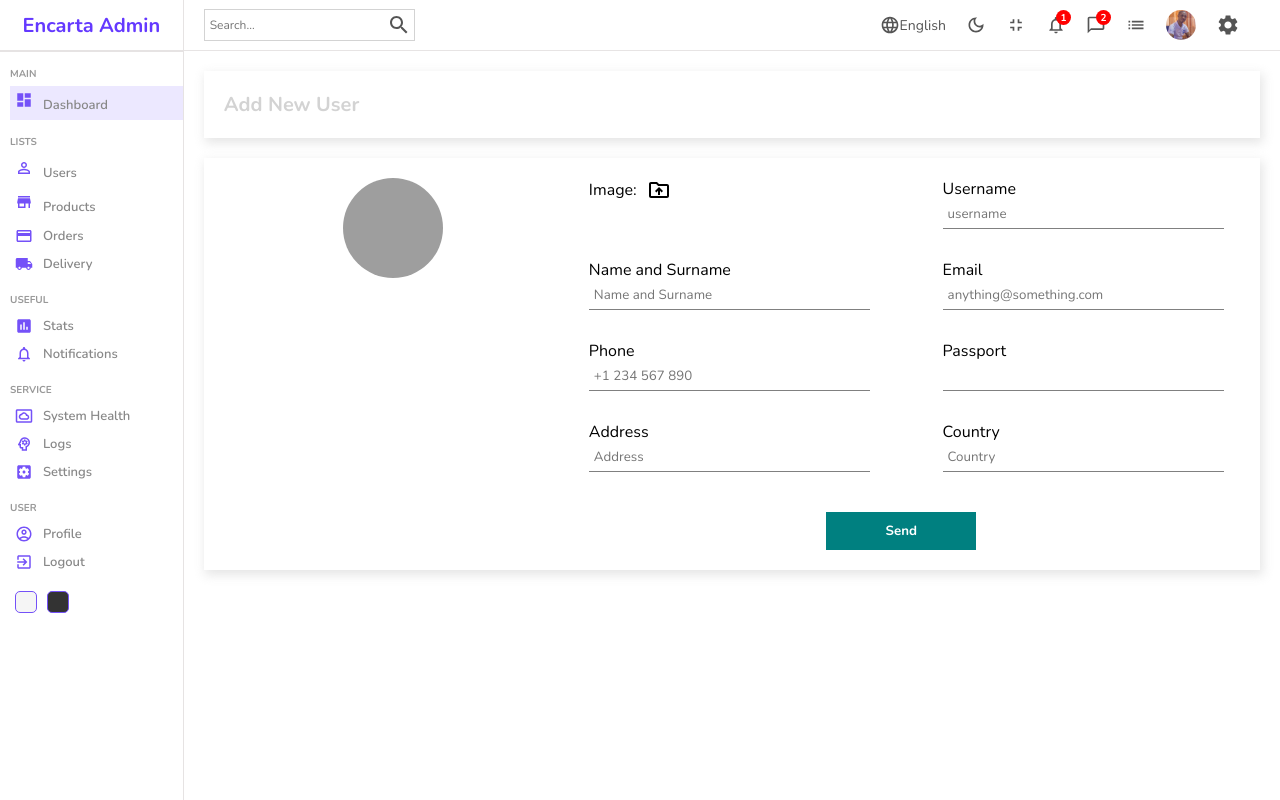
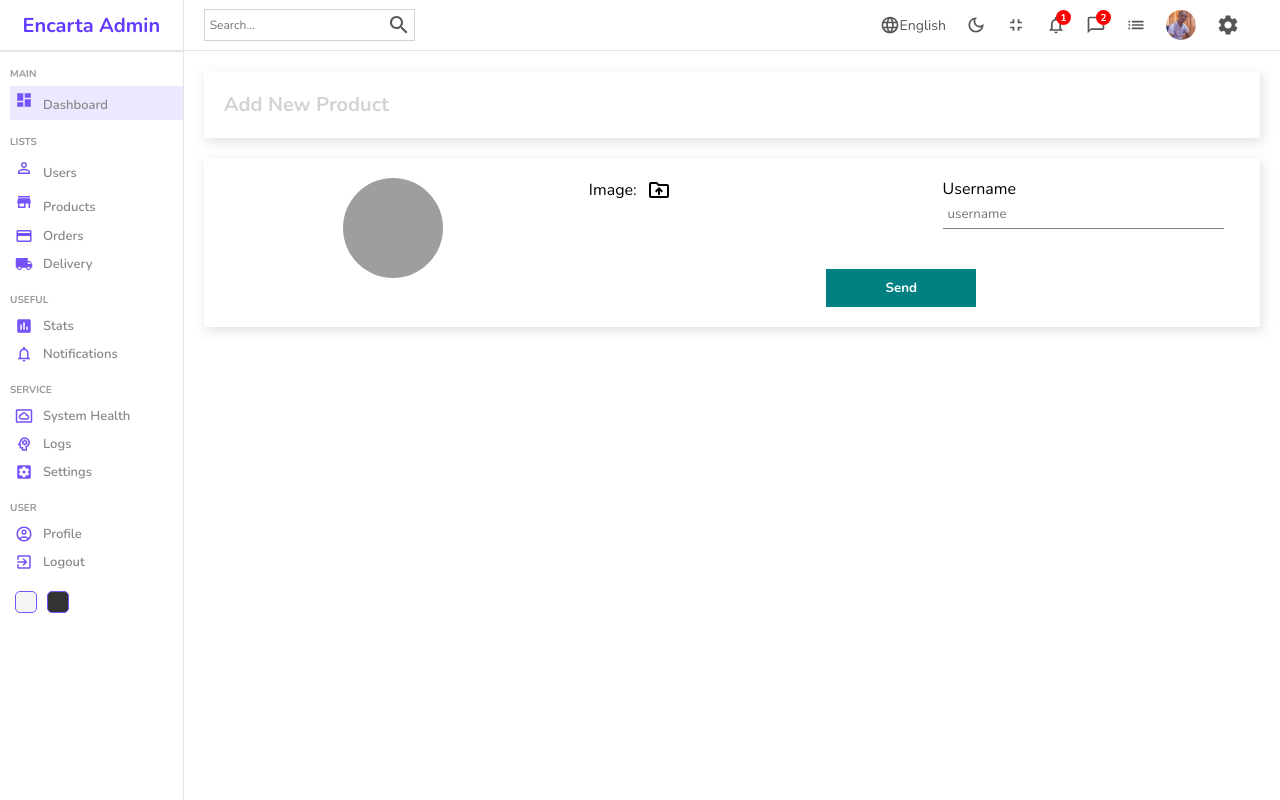
Before and after one commit to anyars-encarta/dashboard-admin, a React (Create React App) app: page /products/new in a window 1280 px wide. Built offline with nearby package versions, Linux system fonts and the light colour scheme; grey boxes are pictures that could not be loaded.

Commit message:
Adding dynamic input fields

```diff
--- a/src/App.js
+++ b/src/App.js
@@ -4,6 +4,7 @@ import List from './pages/list/List';
 import Login from "./pages/login/Login";
 import New from "./pages/new/New";
 import Single from "./pages/single/Single";
+import { userInputs, productInputs } from "./constants/formSource";
 
 const App = () => {
   return (
@@ -17,13 +18,13 @@ const App = () => {
             <Route path='users'>
               <Route index element={<List />} />
               <Route path=':userId' element={<Single />} />
-              <Route path='new' element={<New />} />
+              <Route path='new' element={<New inputs={userInputs} title='Add New User' />} />
             </Route>
 
             <Route path='products'>
               <Route index element={<List />} />
               <Route path=':productId' element={<Single />} />
-              <Route path='new' element={<New />} />
+              <Route path='new' element={<New inputs={productInputs} title='Add New Product' />} />
             </Route>
           </Route>
         </Routes>
--- /dev/null
+++ b/src/constants/formSource.js
@@ -0,0 +1,76 @@
+export const userInputs = [
+    {
+        id: 1,
+        label: "Username",
+        type: "text",
+        placeholder: "john_doe",
+    },
+    {
+        id: 2,
+        label: "Name and Surname",
+        type: "text",
+        placeholder: "John Doe",
+    },
+    {
+        id: 3,
+        label: "Email",
+        type: "email",
+        placeholder: "anything @something.com",
+    },
+    {
+        id: 4,
+        label: "Phone",
+        type: "text",
+        placeholder: "+1 23 456 789",
+    },
+    {
+        id: 5,
+        label: "Password",
+        type: "password",
+    },
+    {
+        id: 6,
+        label: "Address",
+        type: "text",
+        placeholder: "Elton St. 216 New York",
+    },
+    {
+        id: 7,
+        label: "Country",
+        type: "text",
+        placeholder: "USA",
+    },
+];
+
+export const productInputs = [
+    {
+        id: 1,
+        label: "Title",
+        type: "text",
+        placeholder: "Apple MacBook Pro",
+    },
+    {
+        id: 2,
+        label: "Description",
+        type: "text",
+        placeholder: "Description",
+    },
+    {
+        id: 3,
+        label: "Category",
+        type: "text",
+        placeholder: "Computers",
+    },
+    {
+        id: 4,
+        label: "Price",
+        type: "text",
+        placeholder: "100",
+    },
+    {
+        id: 5,
+        label: "Stock",
+        type: "text",
+        placeholder: "in stock",
+    }
+];
--- a/src/pages/new/New.jsx
+++ b/src/pages/new/New.jsx
@@ -4,7 +4,7 @@ import Navbar from '../../components/navbar/Navbar';
 import { DriveFolderUploadOutlined } from '@mui/icons-material';
 import './new.scss';
 
-const New = () => {
+const New = ({ inputs, title }) => {
   return (
     <div className='new'>
       <Sidebar />
@@ -13,7 +13,7 @@ const New = () => {
         <Navbar />
 
         <div className="top">
-          <h1>Add New User</h1>
+          <h1>{title}</h1>
         </div>
 
         <div className="bottom">
@@ -26,34 +26,12 @@ const New = () => {
                 <label for="file">Image: <DriveFolderUploadOutlined className='icon' /></label>
                 <input id='file' type="file" style={{ display: 'none'}}/>
               </div>
+
               <div className="formInput">
                 <label for="username">Username</label>
                 <input id='username' type="text" placeholder='username' />
               </div>
-              <div className="formInput">
-                <label for="name">Name and Surname</label>
-                <input id='name' type="text" placeholder='Name and Surname' />
-              </div>
-              <div className="formInput">
-                <label for="email">Email</label>
-                <input id='email' type="text" placeholder='anything@something.com' />
-              </div>
-              <div className="formInput">
-                <label for="phone">Phone</label>
-                <input id='phone' type="text" placeholder='+1 234 567 890' />
-              </div>
-              <div className="formInput">
-                <label for="password">Passport</label>
-                <input id='password' type="password" />
-              </div>
-              <div className="formInput">
-                <label for="address">Address</label>
-                <input id='address' type="text" placeholder='Address' />
-              </div>
-              <div className="formInput">
-                <label for="country">Country</label>
-                <input id='country' type="text" placeholder='Country' />
-              </div>
+
               <button>Send</button>
             </form>
           </div>
```
